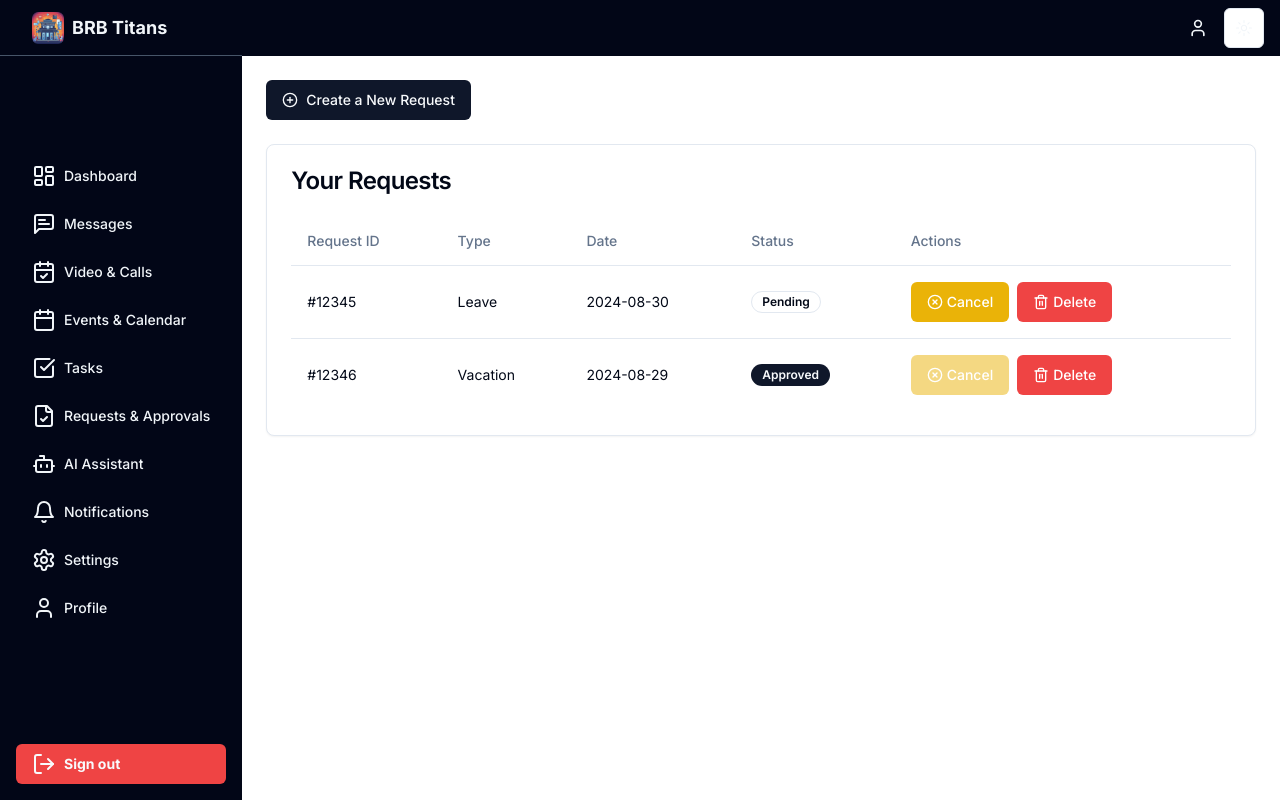
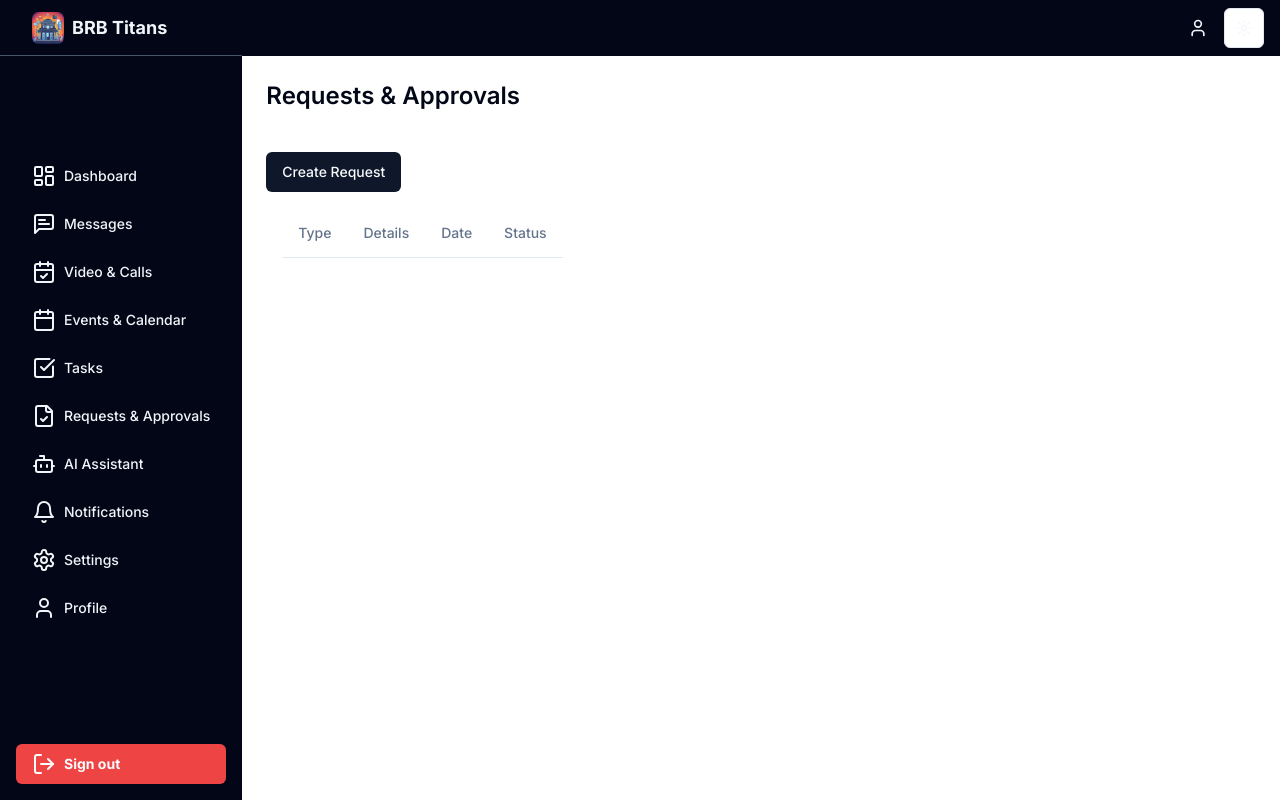
Before and after one commit to Shavkatjon-O/BRB_Hackcelerator_2024_Frontend, a Next.js app: page /dashboard/requests in a window 1280 px wide. Built offline with nearby package versions, Linux system fonts and the light colour scheme.

Commit message:
fix: requests and approvals

```diff
--- a/src/app/dashboard/requests/page.tsx
+++ b/src/app/dashboard/requests/page.tsx
@@ -1,140 +1,96 @@
 "use client";
+import { useState } from 'react';
+import { Dialog, DialogTrigger, DialogContent, DialogHeader, DialogTitle, DialogDescription } from '@/components/ui/dialog';
+import { Select, SelectTrigger, SelectValue, SelectContent, SelectItem } from "@/components/ui/select"
+import { Table, TableHead, TableRow, TableHeader, TableBody, TableCell } from '@/components/ui/table';
+import { Button } from '@/components/ui/button';
+import { Input } from '@/components/ui/input';
+import { CalendarIcon } from "lucide-react"
 
-import { useState } from "react";
-import { Card, CardContent, CardHeader, CardTitle } from "@/components/ui/card";
-import { Button } from "@/components/ui/button";
-import { Input } from "@/components/ui/input";
-import { Badge } from "@/components/ui/badge";
-import { Table, TableBody, TableCell, TableHead, TableHeader, TableRow } from "@/components/ui/table";
-import { Dialog, DialogContent, DialogHeader, DialogTitle, DialogTrigger } from "@/components/ui/dialog";
-import { XCircle, PlusCircle, Trash2 } from "lucide-react";
+const RequestFormDialog = ({ onSubmit }: { onSubmit: (formData: any) => void }) => {
+  const [requestType, setRequestType] = useState<any>('');
+  const [requestDetails, setRequestDetails] = useState<any>('');
 
-const RequestsPage = () => {
-  const [requests, setRequests] = useState([
-    { id: "#12345", requester: "John Doe", date: "2024-08-30", status: "Pending", type: "Leave" },
-    { id: "#12346", requester: "Jane Smith", date: "2024-08-29", status: "Approved", type: "Vacation" },
-  ]);
-
-  const [newRequest, setNewRequest] = useState({ type: "", date: "" });
-
-  const handleInputChange = (e: any) => {
-    const { name, value } = e.target;
-    setNewRequest({ ...newRequest, [name]: value });
+  const handleSubmit = () => {
+    const formData = {
+      type: requestType,
+      details: requestDetails,
+      date: new Date().toLocaleDateString(),
+      status: 'Pending',
+    };
+    onSubmit(formData);
   };
 
-  const handleSubmit = () => {
-    if (newRequest.type && newRequest.date) {
-      const newRequestEntry = {
-        id: `#${requests.length + 1}`,
-        requester: "Current User",
-        date: newRequest.date,
-        status: "Pending",
-        type: newRequest.type,
-      };
-      setRequests([...requests, newRequestEntry]);
-      setNewRequest({ type: "", date: "" });
-    }
-  };
-
-  const handleDelete = (id: string) => {
-    setRequests(requests.filter((request) => request.id !== id));
-  };
-
-  const handleCancel = (id: string) => {
-    setRequests(
-      requests.map((request) =>
-        request.id === id ? { ...request, status: "Cancelled" } : request
-      )
+  return (
+    <Dialog>
+      <DialogTrigger asChild>
+        <Button className="my-4">Create Request</Button>
+      </DialogTrigger>
+      <DialogContent>
+        <DialogHeader>
+          <DialogTitle>Create a New Request</DialogTitle>
+          <DialogDescription>Select the type of request and provide details.</DialogDescription>
+        </DialogHeader>
+        <div className="space-y-4">
+          <Select value={requestType} onValueChange={setRequestType}>
+            <SelectTrigger>
+              <SelectValue placeholder="Select Request Type" />
+            </SelectTrigger>
+            <SelectContent>
+              <SelectItem value="absence">Absence Request</SelectItem>
+              <SelectItem value="leave">Leave Request</SelectItem>
+              <SelectItem value="report">Report Request</SelectItem>
+            </SelectContent>
+          </Select>
+          <Input
+            placeholder="Request Details"
+            value={requestDetails}
+            onChange={(e) => setRequestDetails(e.target.value)}
+          />
+          <Button onClick={handleSubmit}>Submit</Button>
+        </div>
+      </DialogContent>
+    </Dialog>
   );
 };
 
-  return (
-    <div className="p-6 space-y-6">
-      {/* Dialog to submit a new request */}
-      <Dialog>
-        <DialogTrigger asChild>
-          <Button variant="default">
-            <PlusCircle className="w-4 h-4 mr-2" /> Create a New Request
-          </Button>
-        </DialogTrigger>
-        <DialogContent>
-          <DialogHeader>
-            <DialogTitle>New Request</DialogTitle>
-          </DialogHeader>
-          <div className="space-y-4">
-            <Input
-              name="type"
-              placeholder="Request Type (e.g., Leave, Vacation)"
-              value={newRequest.type}
-              onChange={handleInputChange}
-              className="w-full"
-            />
-            <Input
-              name="date"
-              type="date"
-              value={newRequest.date}
-              onChange={handleInputChange}
-              className="w-full"
-            />
-            <Button onClick={handleSubmit} variant="default" className="w-full">
-              <PlusCircle className="w-4 h-4 mr-2" /> Submit Request
-            </Button>
-          </div>
-        </DialogContent>
-      </Dialog>
-
-      {/* List of submitted requests */}
-      <Card>
-        <CardHeader>
-          <CardTitle>Your Requests</CardTitle>
-        </CardHeader>
-        <CardContent>
+const RequestsTable = ({ requests }: { requests: any[] }) => (
   <Table>
-            <TableHeader>
+    <TableHead>
       <TableRow>
-                <TableHead>Request ID</TableHead>
         <TableHead>Type</TableHead>
+        <TableHead>Details</TableHead>
         <TableHead>Date</TableHead>
         <TableHead>Status</TableHead>
-                <TableHead>Actions</TableHead>
       </TableRow>
-            </TableHeader>
+    </TableHead>
     <TableBody>
-              {requests.map((request) => (
-                <TableRow key={request.id}>
-                  <TableCell>{request.id}</TableCell>
+      {requests.map((request, index) => (
+        <TableRow key={index}>
           <TableCell>{request.type}</TableCell>
+          <TableCell>{request.details}</TableCell>
           <TableCell>{request.date}</TableCell>
-                  <TableCell>
-                    <Badge variant={request.status === "Approved" ? "default" : request.status === "Cancelled" ? "destructive" : "outline"}>
-                      {request.status}
-                    </Badge>
-                  </TableCell>
-                  <TableCell>
-                    <div className="flex space-x-2">
-                      <Button
-                        onClick={() => handleCancel(request.id)}
-                        className="bg-yellow-500 text-white hover:bg-yellow-600"
-                        disabled={request.status !== "Pending"}
-                      >
-                        <XCircle className="w-4 h-4 mr-1" /> Cancel
-                      </Button>
-                      <Button
-                        onClick={() => handleDelete(request.id)}
-                        className="bg-red-500 text-white hover:bg-red-600"
-                      >
-                        <Trash2 className="w-4 h-4 mr-1" /> Delete
-                      </Button>
-                    </div>
-                  </TableCell>
+          <TableCell>{request.status}</TableCell>
         </TableRow>
       ))}
     </TableBody>
   </Table>
-        </CardContent>
-      </Card>
+);
+
+const Page = () => {
+  const [requests, setRequests] = useState<any>([]);
+
+  const handleFormSubmit = (newRequest: any) => {
+    setRequests([...requests, newRequest]);
+  };
+
+  return (
+    <div className="p-6">
+      <h1 className="text-2xl font-semibold mb-6">Requests & Approvals</h1>
+      <RequestFormDialog onSubmit={handleFormSubmit} />
+      <RequestsTable requests={requests} />
     </div>
   );
 };
 
-export default RequestsPage;
+export default Page;
```
Lines whose indentation alone changed are shown as unchanged.
